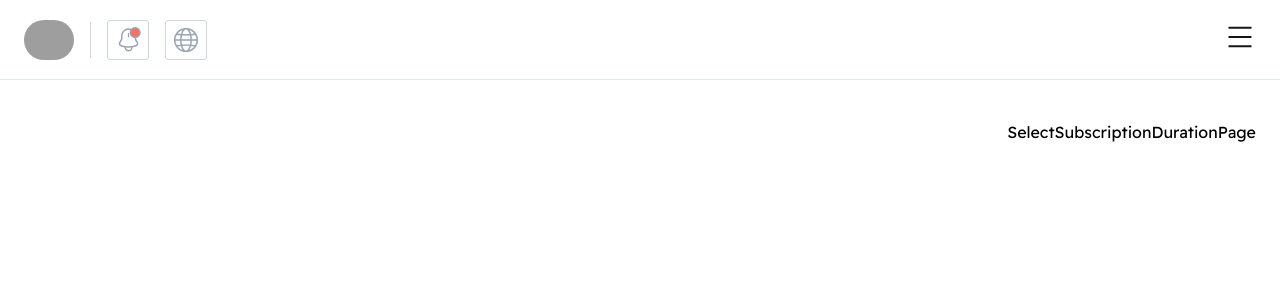
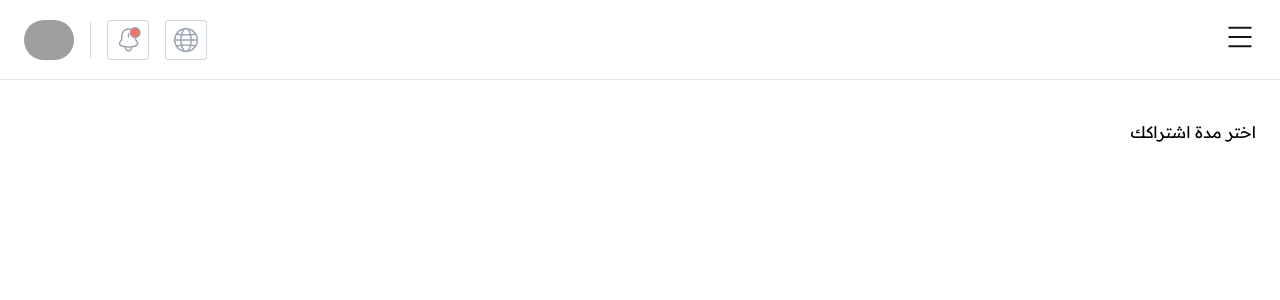
Before and after one commit to PassantYasser/ZE-dashboard, a Next.js app: page /Pages/Subscription/Subscribe/select-subscription-duration in a window 1280 px wide. Shown: the top 300 px of the page. Built offline with nearby package versions, Linux system fonts and the light colour scheme; grey boxes are pictures that could not be loaded.

Commit message:
feat(subscription): add subscription period selection UI

```diff
--- a/src/app/Pages/Subscription/Subscribe/select-subscription-duration/page.jsx
+++ b/src/app/Pages/Subscription/Subscribe/select-subscription-duration/page.jsx
@@ -1,9 +1,17 @@
+"use client"
 import MainLayout from '@/app/Components/MainLayout/MainLayout'
 import React from 'react'
+import { useTranslation } from 'react-i18next';
 
 function SelectSubscriptionDurationPage() {
+  const {t} = useTranslation();
   return (
-    <MainLayout>SelectSubscriptionDurationPage</MainLayout>
+    <MainLayout>
+      <section>
+        <p>{t('Choose your subscription period')}</p>
+        <p></p>
+      </section>
+    </MainLayout>
   )
 }
 
--- a/src/language/locales/ar.json
+++ b/src/language/locales/ar.json
@@ -277,6 +277,8 @@
   "Sign up now and get started right away!":"اشترك الآن وابدأ فورًا",
   "Pay now to get all the benefits immediately after account activation":"ادفع الآن للحصول على جميع المزايا مباشرة بعد تفعيل الحساب",
 
+  "Choose your subscription period":"اختر مدة اشتراكك",
+
 
 
 
--- a/src/language/locales/en.json
+++ b/src/language/locales/en.json
@@ -277,6 +277,8 @@
   "Sign up now and get started right away!":"Sign up now and get started right away!",
   "Pay now to get all the benefits immediately after account activation":"Pay now to get all the benefits immediately after account activation",
 
+  "Choose your subscription period":"Choose your subscription period",
+
 
 
 
```
